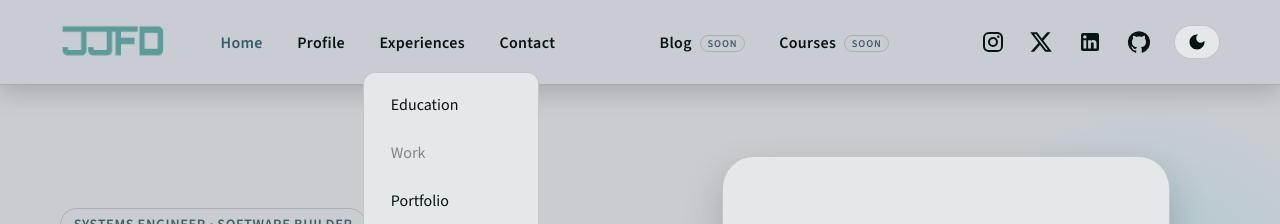
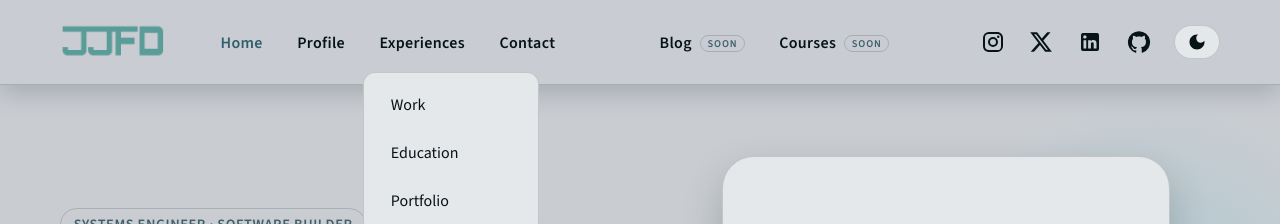
Before and after one commit to JuanJo53/my-web-page, a React app: page / in a window 1280 px wide. Both pictures are taken after a click on the button "Experiences". Shown: the top 224 px of the page. Built offline with nearby package versions, Linux system fonts and the light colour scheme; no server answers; the database is empty.

Commit message:
Feature: enabled work section on navigation bar

```diff
--- a/src/components/Header.jsx
+++ b/src/components/Header.jsx
@@ -130,8 +130,19 @@ const Header = () => {
 										{isHome ? (
 											<>
 												<Scroll
+													className={`dropdown-item${activeSection === "work" ? " active" : ""}`}
+													to="work"
+													smooth
+													duration={500}
+													offset={SCROLL_OFFSET}
+													href="#work"
+													onClick={handleCollapse}
+												>
+													Work
+												</Scroll>
+												<Scroll
 													className={`dropdown-item${activeSection === "experiences" ? " active" : ""}`}
-													to="experiences"
+													to="education"
 													smooth
 													duration={500}
 													offset={SCROLL_OFFSET}
@@ -140,12 +151,6 @@ const Header = () => {
 												>
 													Education
 												</Scroll>
-												<span
-													className={`dropdown-item disabled${activeSection === "work" ? " active" : ""}`}
-													aria-disabled="true"
-												>
-													Work
-												</span>
 												<Scroll
 													className={`dropdown-item${activeSection === "portfolio" ? " active" : ""}`}
 													to="portfolio"
```
